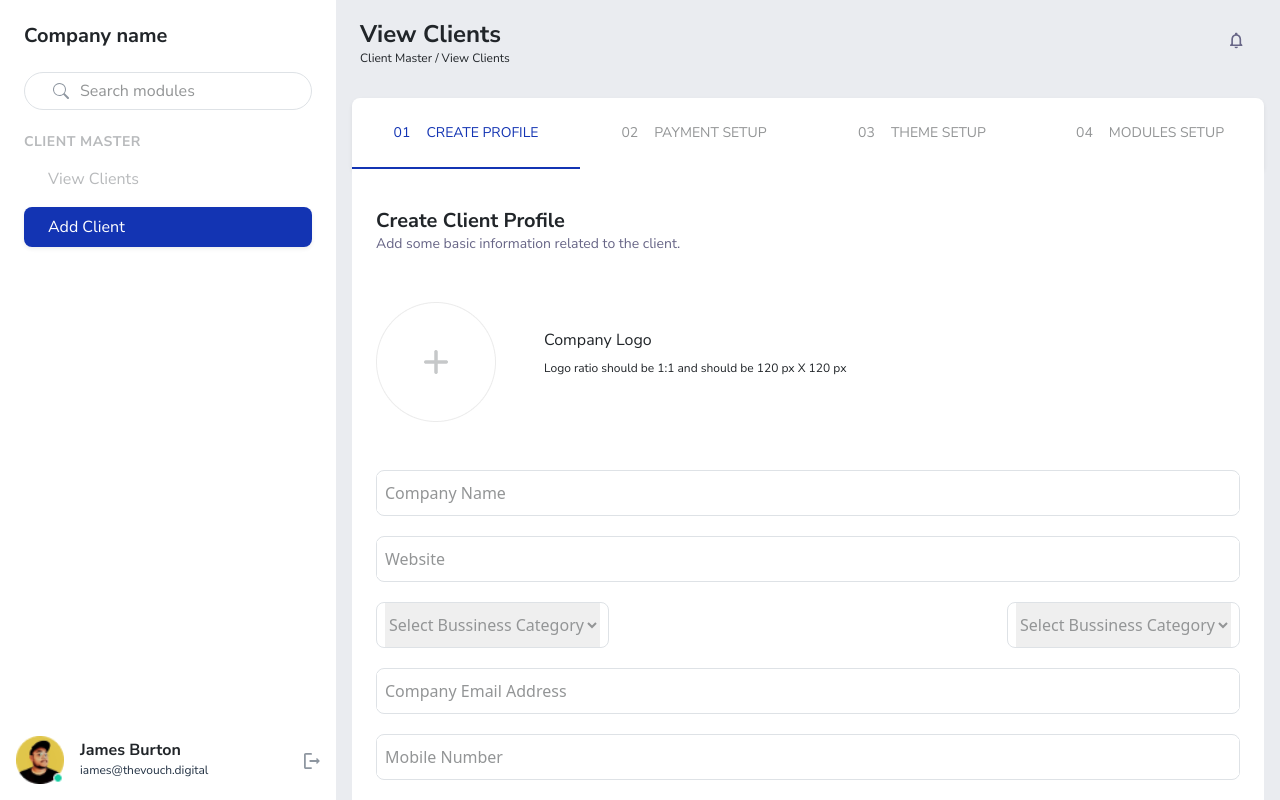
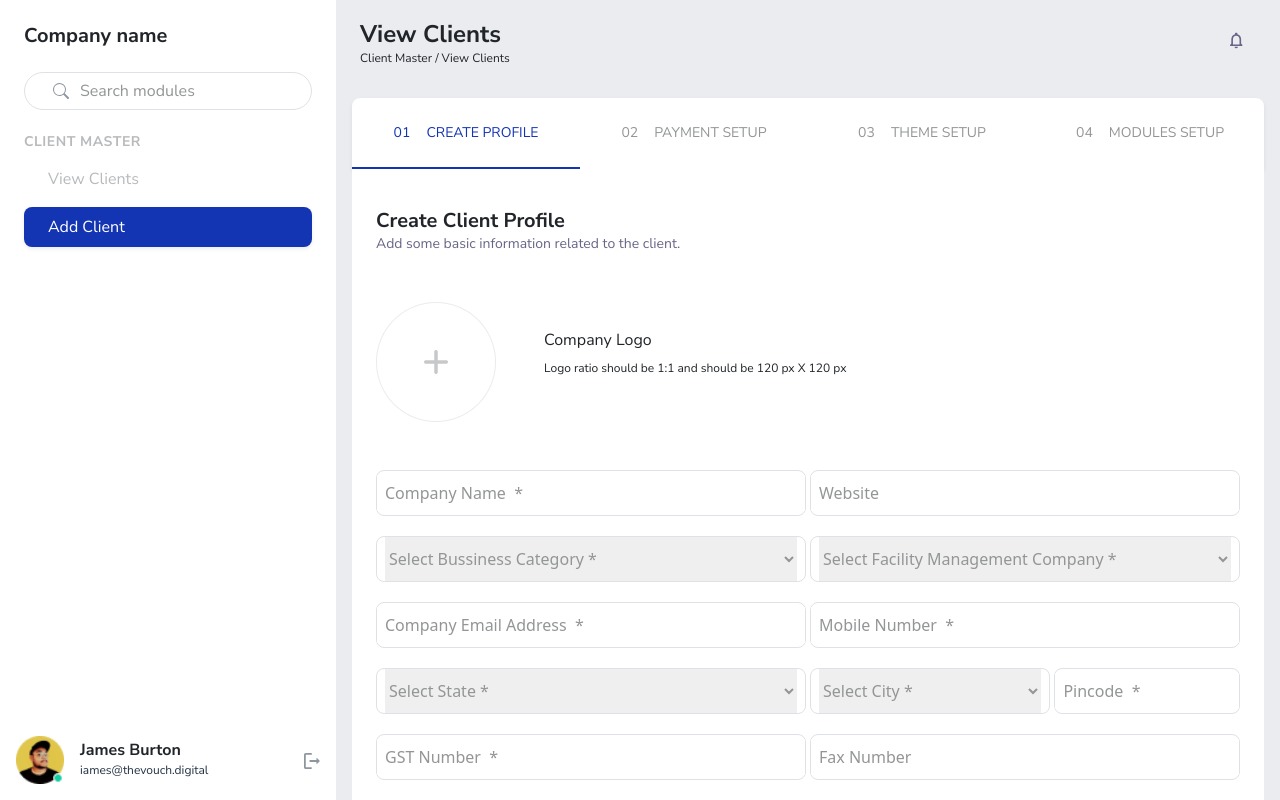
Before and after one commit to bhatshakran/vouch-adminpanel, a React (Vite) app: page /add/createprofile in a window 1280 px wide. Built offline with nearby package versions, Linux system fonts and the light colour scheme.

Commit message:
Modified:CreateProfile

```diff
--- a/src/routes/Dashboard/Clients/AddClient/CreateProfile/CreateProfile.jsx
+++ b/src/routes/Dashboard/Clients/AddClient/CreateProfile/CreateProfile.jsx
@@ -31,16 +31,60 @@ const CreateProfile = () => {
           </div>
         </div>
         <div className='mx-3'>
-          <div className=' d-flex flex-wrap justify-content-between gap-1 '>
-            <InputGroup placeholder='Company Name' />
-            <InputGroup placeholder='Website' />
-            <SelectInput />
-            <SelectInput />
-            <InputGroup placeholder='Company Email Address' />
-            <InputGroup placeholder='Mobile Number' />
-            <SelectInput />
-            <SelectInput />
-            <InputGroup placeholder='GST Number' />
+          <div className=' d-flex flex-wrap justify-content-between gap-1 w-100'>
+            <div className='d-flex w-100 justify-content-between gap-1'>
+              <div className='w-50'>
+                <InputGroup placeholder='Company Name' required={true} />
+              </div>
+              <div className='w-50'>
+                <InputGroup placeholder='Website' />
+              </div>
+            </div>
+
+            <div className='d-flex w-100 justify-content-between gap-1'>
+              <div className='w-50'>
+                <SelectInput required={true} />
+              </div>
+              <div className='w-50'>
+                <SelectInput
+                  placeholder='Select Facility Management Company'
+                  required={true}
+                />
+              </div>
+            </div>
+            <div className='d-flex w-100 justify-content-between gap-1'>
+              <div className='w-50'>
+                <InputGroup
+                  placeholder='Company Email Address'
+                  required={true}
+                />
+              </div>
+              <div className='w-50'>
+                <InputGroup placeholder='Mobile Number' required={true} />
+              </div>
+            </div>
+
+            <div className='d-flex flex-column flex-lg-row   w-100  justify-content-between gap-1'>
+              <div className='w-50 lftinput'>
+                <SelectInput placeholder='Select State ' required={true} />
+              </div>
+              <div className='w-50 rghtinput d-flex gap-1 '>
+                <div className='w-75'>
+                  <SelectInput placeholder='Select City' required={true} />
+                </div>
+                <div className='mw-100'>
+                  <InputGroup placeholder='Pincode' required={true} />
+                </div>
+              </div>
+            </div>
+            <div className='d-flex w-100 justify-content-between gap-1'>
+              <div className='w-50'>
+                <InputGroup placeholder='GST Number' required={true} />
+              </div>
+              <div className='w-50'>
+                <InputGroup placeholder='Fax Number' />
+              </div>
+            </div>
           </div>
         </div>
 
--- a/src/routes/Dashboard/Navbar/Navbar.tsx
+++ b/src/routes/Dashboard/Navbar/Navbar.tsx
@@ -23,7 +23,7 @@ const Navbar = () => {
           fill='none'
           xmlns='http://www.w3.org/2000/svg'
         >
-          <g clip-path='url(#clip0_7925_1288)'>
+          <g clipPath='url(#clip0_7925_1288)'>
             <path
               d='M26.2063 24.6354L25.1479 23.5769V19.4744C25.1479 16.9554 23.8022 14.8467 21.4556 14.2887V13.7308C21.4556 13.0497 20.9058 12.5 20.2248 12.5C19.5438 12.5 18.994 13.0497 18.994 13.7308V14.2887C16.6392 14.8467 15.3017 16.9472 15.3017 19.4744V23.5769L14.2433 24.6354C13.7263 25.1523 14.0874 26.0385 14.8176 26.0385H25.6238C26.3622 26.0385 26.7233 25.1523 26.2063 24.6354ZM23.5069 24.3974H16.9428V19.4744C16.9428 17.4395 18.1817 15.7821 20.2248 15.7821C22.2679 15.7821 23.5069 17.4395 23.5069 19.4744V24.3974ZM20.2248 28.5C21.1274 28.5 21.8658 27.7615 21.8658 26.859H18.5838C18.5838 27.7615 19.314 28.5 20.2248 28.5Z'
               fill='#686687'
--- a/src/routes/Dashboard/Sidebar/Sidebar.jsx
+++ b/src/routes/Dashboard/Sidebar/Sidebar.jsx
@@ -148,11 +148,11 @@ const Sidebar = () => {
           width='16'
           height='16'
           fill='currentColor'
-          class='bi bi-sliders'
+          className='bi bi-sliders'
           viewBox='0 0 16 16'
         >
           <path
-            fill-rule='evenodd'
+            fillRule='evenodd'
             d='M11.5 2a1.5 1.5 0 1 0 0 3 1.5 1.5 0 0 0 0-3zM9.05 3a2.5 2.5 0 0 1 4.9 0H16v1h-2.05a2.5 2.5 0 0 1-4.9 0H0V3h9.05zM4.5 7a1.5 1.5 0 1 0 0 3 1.5 1.5 0 0 0 0-3zM2.05 8a2.5 2.5 0 0 1 4.9 0H16v1H6.95a2.5 2.5 0 0 1-4.9 0H0V8h2.05zm9.45 4a1.5 1.5 0 1 0 0 3 1.5 1.5 0 0 0 0-3zm-2.45 1a2.5 2.5 0 0 1 4.9 0H16v1h-2.05a2.5 2.5 0 0 1-4.9 0H0v-1h9.05z'
           />
         </svg>
```
